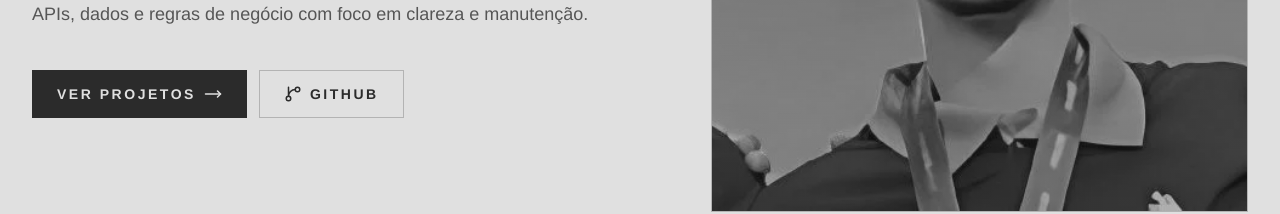
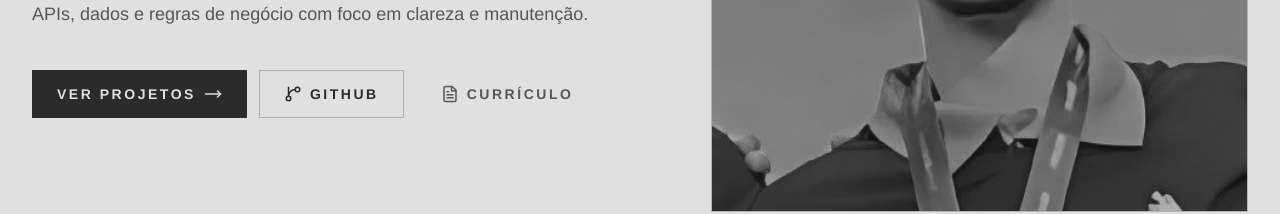
Before and after one commit to LaPachec/portfolio-lucas, a Next.js app: page / in a window 1280 px wide. Shown: the part 501-715 px from the top of the page. Built offline with nearby package versions, Linux system fonts and the light colour scheme.

Commit message:
feat: add curriculum call to action

```diff
--- a/src/components/sections/hero-section.tsx
+++ b/src/components/sections/hero-section.tsx
@@ -1,7 +1,8 @@
 "use client";
 
 import Image from "next/image";
-import { GitBranch, MoveRight } from "lucide-react";
+import Link from "next/link";
+import { FileText, GitBranch, MoveRight } from "lucide-react";
 import { motion, useReducedMotion } from "motion/react";
 
 import { Button } from "@/components/ui/button";
@@ -71,7 +72,7 @@ export function HeroSection() {
           Construo aplicações web modernas, conectando interfaces bem desenhadas,
           APIs, dados e regras de negócio com foco em clareza e manutenção.
         </motion.p>
-        <motion.div variants={itemVariants} className="mt-10 flex flex-col gap-3 sm:flex-row">
+        <motion.div variants={itemVariants} className="mt-10 flex flex-col gap-3 sm:flex-row sm:flex-wrap">
           <Button asChild size="lg">
             <a href="#projetos">
               Ver projetos
@@ -83,6 +84,12 @@ export function HeroSection() {
               <GitBranch aria-hidden="true" size={18} />
               GitHub
             </a>
+          </Button>
+          <Button asChild size="lg" variant="ghost">
+            <Link href="/curriculo">
+              <FileText aria-hidden="true" size={18} />
+              Currículo
+            </Link>
           </Button>
         </motion.div>
       </motion.div>
```
